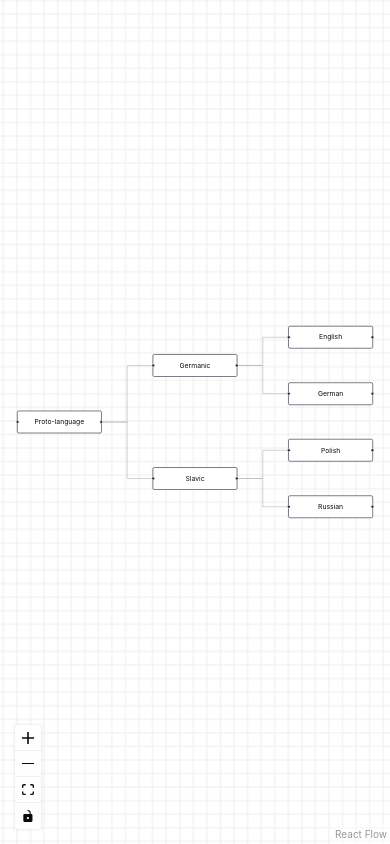
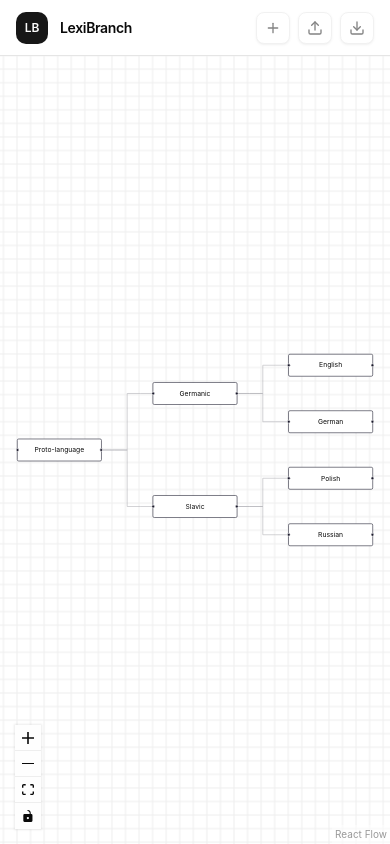
Before and after one commit to dzw386/LexiBranch, a React (Vite) app: page / in a window 390 px wide. Built offline with nearby package versions, Linux system fonts and the light colour scheme.

Commit message:
feat(shell): add responsive application shell
Add the LexiBranch header, placeholder workspace actions, and sidebar
around the existing React Flow canvas with responsive flex sizing.

```diff
--- a/src/App.tsx
+++ b/src/App.tsx
@@ -5,11 +5,91 @@ import {
   ReactFlow,
 } from '@xyflow/react'
 import '@xyflow/react/dist/style.css'
+import { Download, Plus, Upload } from 'lucide-react'
+import { Button } from './components/ui/button'
 import { demoEdges, demoNodes } from './demo-flow'
 
 function App() {
   return (
-    <main className="h-screen w-screen">
+    <div className="flex h-screen w-full flex-col overflow-hidden bg-background text-foreground">
+      <header className="flex h-14 shrink-0 items-center justify-between border-b bg-card px-4 sm:px-6">
+        <div className="flex min-w-0 items-center gap-3">
+          <div className="flex size-8 shrink-0 items-center justify-center rounded-lg bg-primary text-xs font-semibold text-primary-foreground">
+            LB
+          </div>
+          <div className="min-w-0">
+            <h1 className="truncate text-sm font-semibold tracking-tight">
+              LexiBranch
+            </h1>
+            <p className="hidden truncate text-xs text-muted-foreground sm:block">
+              Language family workspace
+            </p>
+          </div>
+        </div>
+
+        <nav
+          className="flex shrink-0 items-center gap-2"
+          aria-label="Workspace actions"
+        >
+          <Button
+            type="button"
+            variant="outline"
+            size="sm"
+            className="px-2 sm:px-3"
+            aria-label="New tree"
+            disabled
+          >
+            <Plus aria-hidden="true" />
+            <span className="hidden sm:inline">New tree</span>
+          </Button>
+          <Button
+            type="button"
+            variant="outline"
+            size="sm"
+            className="px-2 sm:px-3"
+            aria-label="Import"
+            disabled
+          >
+            <Upload aria-hidden="true" />
+            <span className="hidden sm:inline">Import</span>
+          </Button>
+          <Button
+            type="button"
+            variant="outline"
+            size="sm"
+            className="px-2 sm:px-3"
+            aria-label="Export"
+            disabled
+          >
+            <Download aria-hidden="true" />
+            <span className="hidden sm:inline">Export</span>
+          </Button>
+        </nav>
+      </header>
+
+      <main className="flex min-h-0 flex-1">
+        <aside
+          className="hidden w-64 shrink-0 flex-col border-r bg-muted/20 p-4 md:flex"
+          aria-label="Tree tools sidebar"
+        >
+          <div className="mb-4">
+            <p className="text-xs font-semibold uppercase tracking-[0.18em] text-muted-foreground">
+              Workspace
+            </p>
+            <h2 className="mt-1 text-base font-medium">Tree editor</h2>
+          </div>
+
+          <div className="flex flex-1 items-center justify-center rounded-lg border border-dashed bg-background/60 p-5 text-center">
+            <p className="text-sm leading-6 text-muted-foreground">
+              Editing tools will appear here.
+            </p>
+          </div>
+        </aside>
+
+        <section
+          className="relative min-h-0 min-w-0 flex-1"
+          aria-label="Phylogenetic tree canvas"
+        >
           <ReactFlow
             nodes={demoNodes}
             edges={demoEdges}
@@ -21,7 +101,9 @@ function App() {
             <Background variant={BackgroundVariant.Lines} gap={24} />
             <Controls />
           </ReactFlow>
+        </section>
       </main>
+    </div>
   )
 }
 
```
Also changed, not shown: 1 other file (tests, documents, lock files or other folders). Lines whose indentation alone changed are shown as unchanged.
